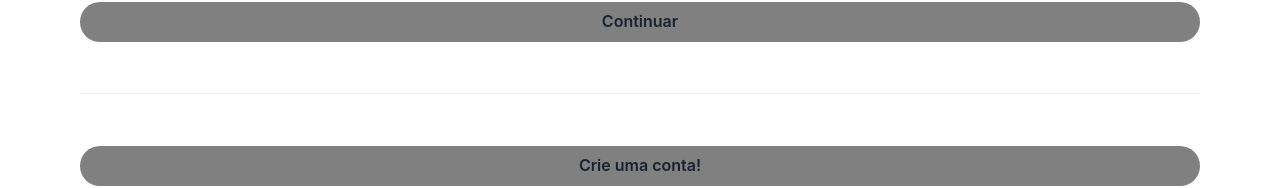
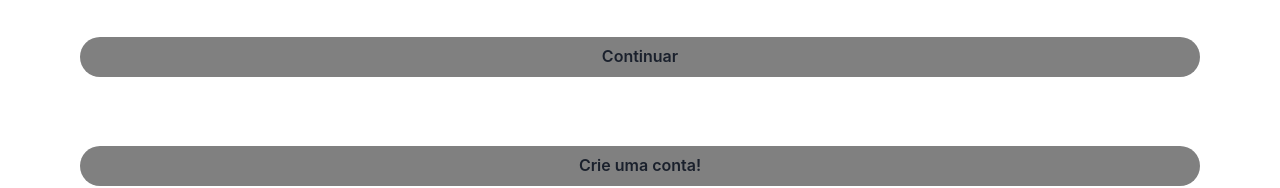
Before and after one commit to mibaratto/IntegradorFrontend, a React (Create React App) app: page / in a window 1280 px wide. Shown: the part 635-823 px from the top of the page. Built offline with nearby package versions, Linux system fonts and the light colour scheme.

Commit message:
connecting backend

```diff
--- a/package.json
+++ b/package.json
@@ -12,8 +12,10 @@
     "react-dom": "^18.2.0",
     "react-router-dom": "^6.14.0",
     "react-scripts": "5.0.1",
-    "styled-components": "^5.3.10"
+    "styled-components": "^5.3.10",
+    "@babel/plugin-proposal-private-property-in-object": "7.21.11"
   },
+
   "scripts": {
     "start": "react-scripts start",
     "build": "react-scripts build",
--- a/src/constants/index.js
+++ b/src/constants/index.js
@@ -1,6 +1,8 @@
 import axios from "axios"
 
-export const BASE_URL = 'http://localhost:3003/'
+// export const BASE_URL = 'http://localhost:3003/'
+export const BASE_URL = 'https://michellelang-labenu-labeddit-backend.onrender.com'
+
 
 export const Login = async (body) => {
     console.log("Login body:", body)
--- a/src/pages/login/index.js
+++ b/src/pages/login/index.js
@@ -68,7 +68,7 @@ export const LoginPage = () => {
                     />
                         {/* <Button variant="form" type="submit" onClick={() => goToPostsPage(navigate)}>Continuar</Button> */}
                         <Button type="submit" variant="form">Continuar</Button>
-                        <Divider />
+                        {/* <Divider /> */}
                         <Button variant="form" onClick={() => goToSignupPage(navigate)}>Crie uma conta!</Button>
                 </Container>
                 </ContainerLoginPage>
```
Also changed, not shown: 1 other file (tests, documents, lock files or other folders).
